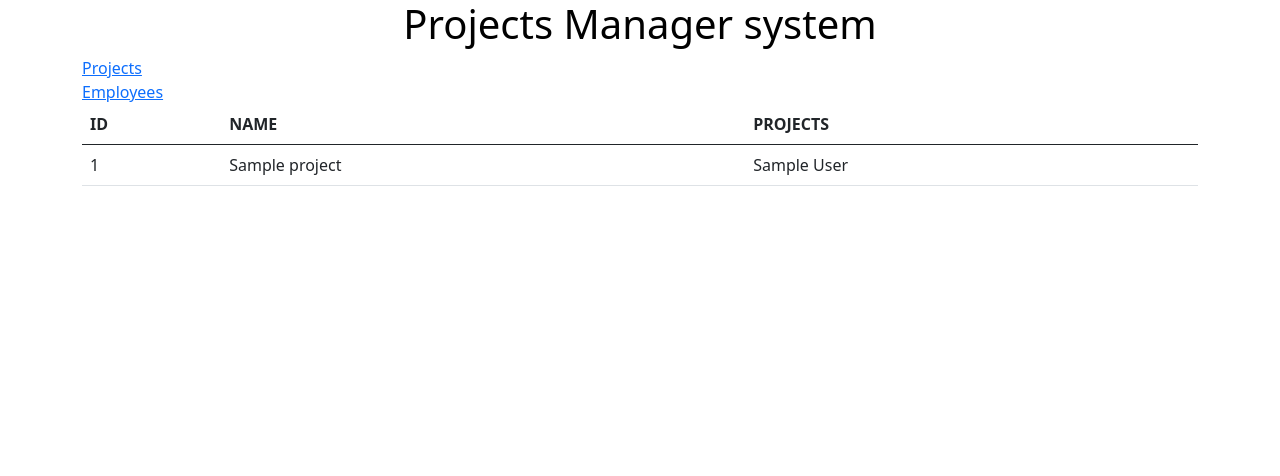
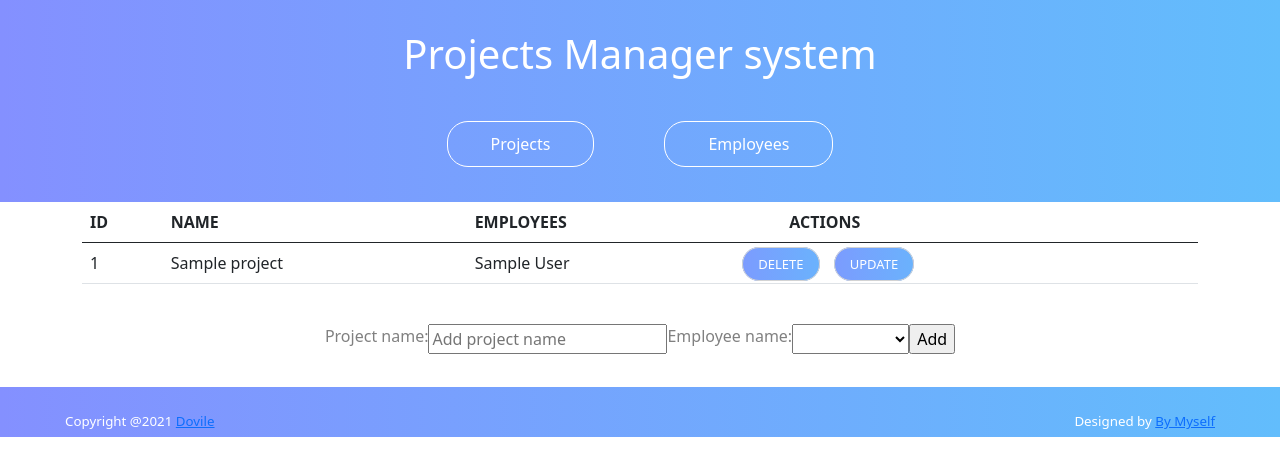
Before and after one commit to Kerbelyte/ProjectsManager, a PHP site: page /index.php?path=projects in a window 1280 px wide. Shown: the top 476 px of the page. Run offline with PHP 8.4, Linux system fonts and the light colour scheme; tables that the repository leaves empty or names only in its code hold one stand-in row (values such as "Sample post").

Commit message:
add delete and upload ligic

```diff
--- /dev/null
+++ b/db.php
@@ -0,0 +1,11 @@
+<?php
+        $servername = 'localhost';
+        $username = 'root';
+        $password = '';
+        $dbname = 'projects';
+
+        $conn = mysqli_connect($servername, $username, $password, $dbname);
+
+        if (!$conn) {
+            die("Connection failed: " . mysqli_connect_error());
+        }
--- a/index.php
+++ b/index.php
@@ -6,77 +6,63 @@
     <meta http-equiv="X-UA-Compatible" content="IE=edge">
     <meta name="viewport" content="width=device-width, initial-scale=1.0">
     <title>ProjectManager</title>
+    <link rel="stylesheet" href="style.css">
     <link href="https://cdn.jsdelivr.net/npm/bootstrap@5.0.2/dist/css/bootstrap.min.css" rel="stylesheet" integrity="sha384-EVSTQN3/azprG1Anm3QDgpJLIm9Nao0Yz1ztcQTwFspd3yD65VohhpuuCOmLASjC" crossorigin="anonymous">
-
 </head>
 
 <body>
-<header>
-    <h1 style="text-align: center; color: black">Projects Manager system</h1>
-        <div class="container">
-            <a href="?path=projects">Projects</a><br>
-            <a href="?path=employees">Employees</a>
+    <header>
+        <h1>Projects Manager system</h1>
+        <div class="switch">
+            <a href="index.php?path=projects">Projects</a>
+            <a href="index.php?path=employees">Employees</a>
         </div>
     </header>
 
     <div class="container">
         <?php
-        $servername = 'localhost';
-        $username = 'root';
-        $password = '';
-        $dbname = 'projects';
+        include 'db.php';
+
+        $path = !empty($_GET['path']) ? $_GET['path'] : '';
+        switch ($path) {
+            case 'employees_form':
+                include 'employees_form.php';
+                break;
+            case 'employees':
+                include 'employees.php';
+                break;
+            case 'projects_form':
+                include 'projects_form.php';
+                break;
+            default:
+                include 'projects.php';
+        }
+
         $table = 'projects';
-        $title = strtoupper($_GET['path']);
+        $title = 'EMPLOYEES';
         $allowedPaths = array('projects', 'employees');
 
-        if(isset($_GET['path']) and (in_array($_GET['path'], $allowedPaths))) {
+        if (isset($_GET['path'])) {
+            if (in_array($_GET['path'], $allowedPaths)) {
                 $table = $_GET['path'];
+                $title = $_GET['path'] == 'projects' ? 'EMPLOYEES' : 'PROJECTS';
+            } else {
+                echo '<span style="color:red;margin:auto; display:table;"> ERROR 404!</span>';
+                die();
+            }
         }
 
-        $conn = mysqli_connect($servername, $username, $password, $dbname);
+        ?>
 
-        if (!$conn) {
-            die("Connection failed: " . mysqli_connect_error());
-        }
+    </div>
+    <footer class="footer">
+        <div class="text-duo">
+            <p class="one">Copyright @2021 <a href="https://linkedin.com/in/dovilė-kerbelytė-66634a162">Dovile</a></p>
+            <p class="two">Designed by <a href="https://linkedin.com/in/dovilė-kerbelytė-66634a162">By Myself</a></p>
+            <div class="clear"></div>
+        </div>
 
-        if(!isset($_GET['path']) or $_GET['path'] == 'projects') {
-        $sql = "SELECT projects.id as projects_id, projects.name as projects_name, GROUP_CONCAT(' ', employees.name) as names
-        FROM projects
-        LEFT JOIN projects_employees ON projects_employees.id_projects = projects.id
-        LEFT JOIN employees ON employees.id = projects_employees.id_employees
-        GROUP BY projects.id";
-        } else {
-            $sql = "SELECT employees.id as employees_id, employees.name as employees_name, GROUP_CONCAT(' ', projects.name) as names
-            FROM employees
-            LEFT JOIN projects_employees ON projects_employees.id_employees = employees.id
-            LEFT JOIN projects ON projects.id = projects_employees.id_projects
-            GROUP BY employees.id";}
-
-        $result = mysqli_query($conn, $sql);
-        echo '<table class="table">
-                <thead>
-                    <tr>
-                        <th>ID</th>
-                        <th>NAME</th>
-                        <th>' . $title . '</th>
-                    </tr>
-                </thead>';
-        if (mysqli_num_rows($result) > 0) {
-            while ($row = mysqli_fetch_assoc($result)) {
-                echo "<tr>
-                    <td>{$row["$table" ."_id"]}</td>
-                    <td>{$row["$table" ."_name"]}</td>
-                    <td>{$row["names"]}</td>
-                  </tr>";
-            }
-        } else {
-            echo "0 results";
-        }
-        echo("</table>");
-
-        mysqli_close($conn);
-        ?>
-    </div>
+    </footer>
 </body>
 
 </html>
--- /dev/null
+++ b/projects.php
@@ -0,0 +1,101 @@
+<?php
+
+// DELETE LOGIC
+
+if (isset($_GET['delete'])) {
+    $id = (int) $_GET['delete'];
+    if ($id > 0) {
+        $delete = 'DELETE FROM projects_employees WHERE id_projects = ?';
+        $stmt = $conn->prepare($delete);
+        $stmt->bind_param('i', $id);
+        $stmt->execute();
+
+        $delete = 'DELETE FROM projects WHERE id = ?';
+        $stmt = $conn->prepare($delete);
+        $stmt->bind_param('i', $id);
+        $stmt->execute();
+    }
+
+    header('Location: /ProjectsManager/index.php?path=projects');
+    exit;
+}
+
+// ADD NEW LOGIC
+
+if (isset($_POST['add_project'])) {
+    if (empty($_POST['project_name'])) {
+        echo '<div style="color: red">Please enter project name</div>';
+    } else {
+        $stmt = $conn->prepare('INSERT INTO projects (name) VALUES (?)');
+        $name = $_POST['project_name'];
+        $stmt->bind_param('s', $name);
+        $stmt->execute();
+        $stmt->close();
+
+        if ($_POST['emloyee_id'] != 0) {
+            $projectID = $conn->insert_id;
+            $stmt = $conn->prepare('INSERT INTO projects_employees (id_projects, id_employees) VALUES (?, ?)');
+            $employeeID = $_POST['emloyee_id'];
+            $stmt->bind_param('ii', $projectID, $employeeID);
+            $stmt->execute();
+            $stmt->close();
+        }
+    }
+}
+
+$sql = "SELECT projects.id as projects_id, projects.name as projects_name, GROUP_CONCAT(' ', employees.name) as names
+            FROM projects
+            LEFT JOIN projects_employees ON projects_employees.id_projects = projects.id
+            LEFT JOIN employees ON employees.id = projects_employees.id_employees
+            GROUP BY projects.id";
+
+$result = mysqli_query($conn, $sql);
+echo '<table class="table">
+        <thead>
+            <tr>
+                <th>ID</th>
+                <th>NAME</th>
+                <th>EMPLOYEES</th>
+                <th style="padding-left: 60px;">ACTIONS</th>
+            </tr>
+        </thead>';
+if (mysqli_num_rows($result) > 0) {
+    while ($row = mysqli_fetch_assoc($result)) {
+        echo "<tr>
+            <td>{$row["projects_id"]}</td>
+            <td>{$row["projects_name"]}</td>
+            <td>{$row["names"]}</td>
+            <td>
+                <a href=\"index.php?path=projects&delete=${row["projects_id"]}\">DELETE</a>
+                <a href=\"projects_form.php?id=${row["projects_id"]}\">UPDATE</a>
+            </td>
+          </tr>";
+    }
+} else {
+    echo '0 results';
+}
+echo '</table>';
+
+
+?>
+
+<br>
+<form method="POST">
+    <label for="name" style="font-size: 16px; color: grey">Project name:</label><br>
+    <input type="text" id="name" name="project_name" value="" placeholder="Add project name"><br>
+    <label for="name" style="font-size: 16px; color: grey">Employee name:</label><br>
+    <select name="emloyee_id">
+        <option value=0></option>
+        <?php
+        $sql = "SELECT id, name FROM employees";
+        $result = mysqli_query($conn, $sql);
+
+        while ($row = mysqli_fetch_assoc($result)) {
+            echo "<option value={$row["id"]}>{$row["name"]}</option>";
+        }
+        mysqli_close($conn);
+        ?>
+
+    </select><br>
+    <input type="submit" name="add_project" value="Add">
+</form>
--- /dev/null
+++ b/style.css
@@ -0,0 +1,80 @@
+header {
+    background: linear-gradient(to right, #8490ff 0%, #62bdfc 100%);
+}
+
+h1 {
+    padding-top: 30px;
+    text-align: center;
+    color: white;
+}
+
+.switch {
+    display: flex;
+    justify-content: center;
+}
+
+.switch>a {
+    color: white;
+    text-decoration: none;
+    margin: 35px;
+    padding: 10px 43px;
+    border: 1px solid white;
+    border-radius: 21px;
+}
+
+.switch>a:hover {
+    color: white;
+    background-color: #8490FF;
+    transition: 300ms linear;
+    box-shadow: 0 2px 8px #777;
+}
+
+form {
+    display: flex;
+    text-align: center;
+    justify-content: center;
+    padding-bottom: 3%;
+}
+
+td>a {
+    background: linear-gradient(to right, #8490ff -52%, #62bdfc 150%);
+    color: white;
+    text-decoration: none;
+    margin: 5px;
+    padding: 7px 15px;
+    border: 1px solid lightgrey;
+    border-radius: 21px;
+    font-size: small;
+}
+
+td>a:hover {
+    color: white;
+    background-color: #8490FF;
+    transition: 300ms linear;
+    box-shadow: 0 2px 8px #777;
+}
+
+.text-duo {
+    height: 50px;
+    width: 100%;
+    color: white;
+    background: linear-gradient(to right, #8490ff 0%, #62bdfc 100%);
+}
+
+.one {
+    margin-left: 65px;
+    margin-top: 25px;
+    float: left;
+    font-size: smaller;
+}
+
+.two {
+    margin-right: 65px;
+    margin-top: 25px;
+    float: right;
+    font-size: smaller;
+}
+
+.clear {
+    clear: both;
+}
```
Also changed, not shown: employees.php (added, +80 -0 lines), employees_form.php (added, +32 -0 lines), projects_form.php (added, +53 -0 lines).
